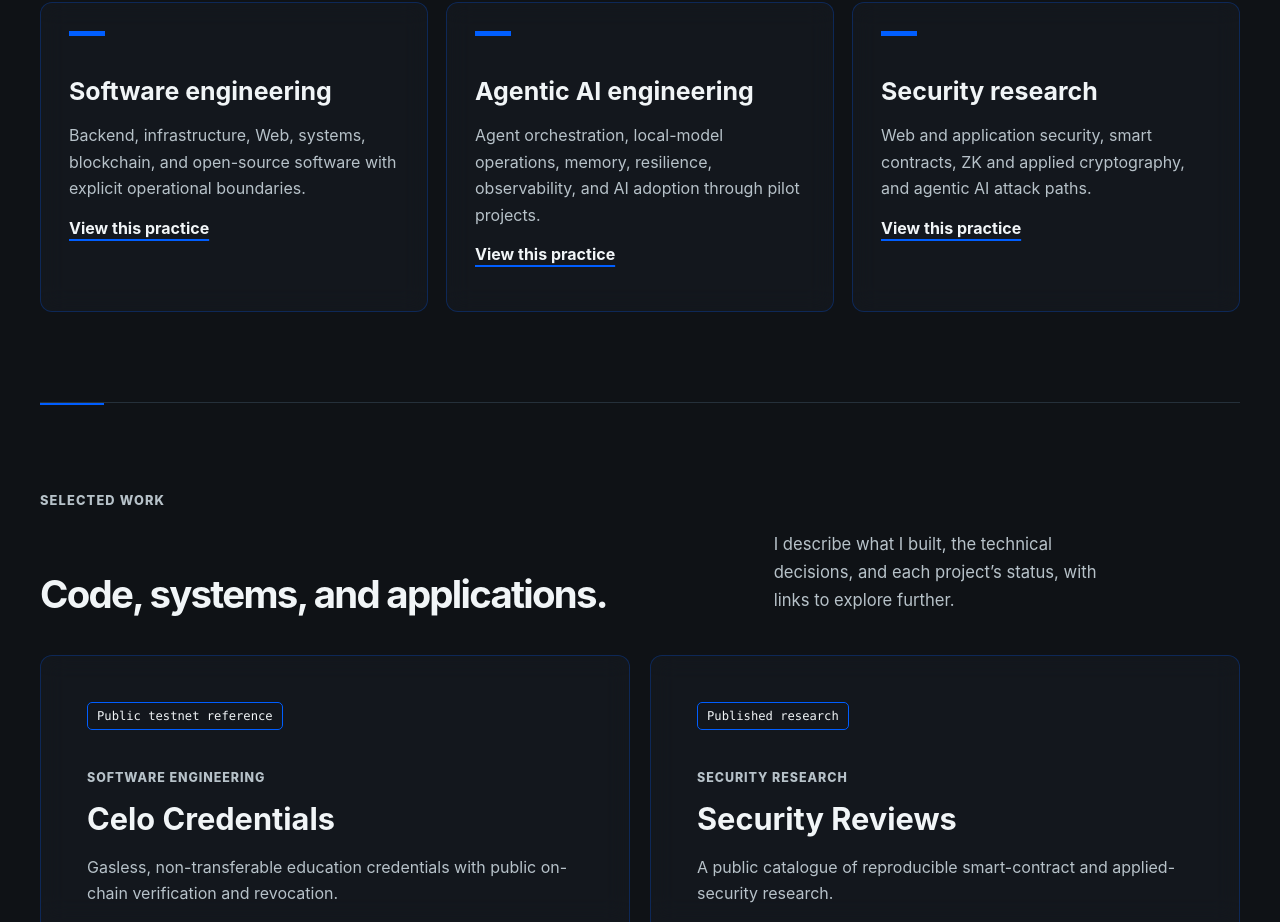
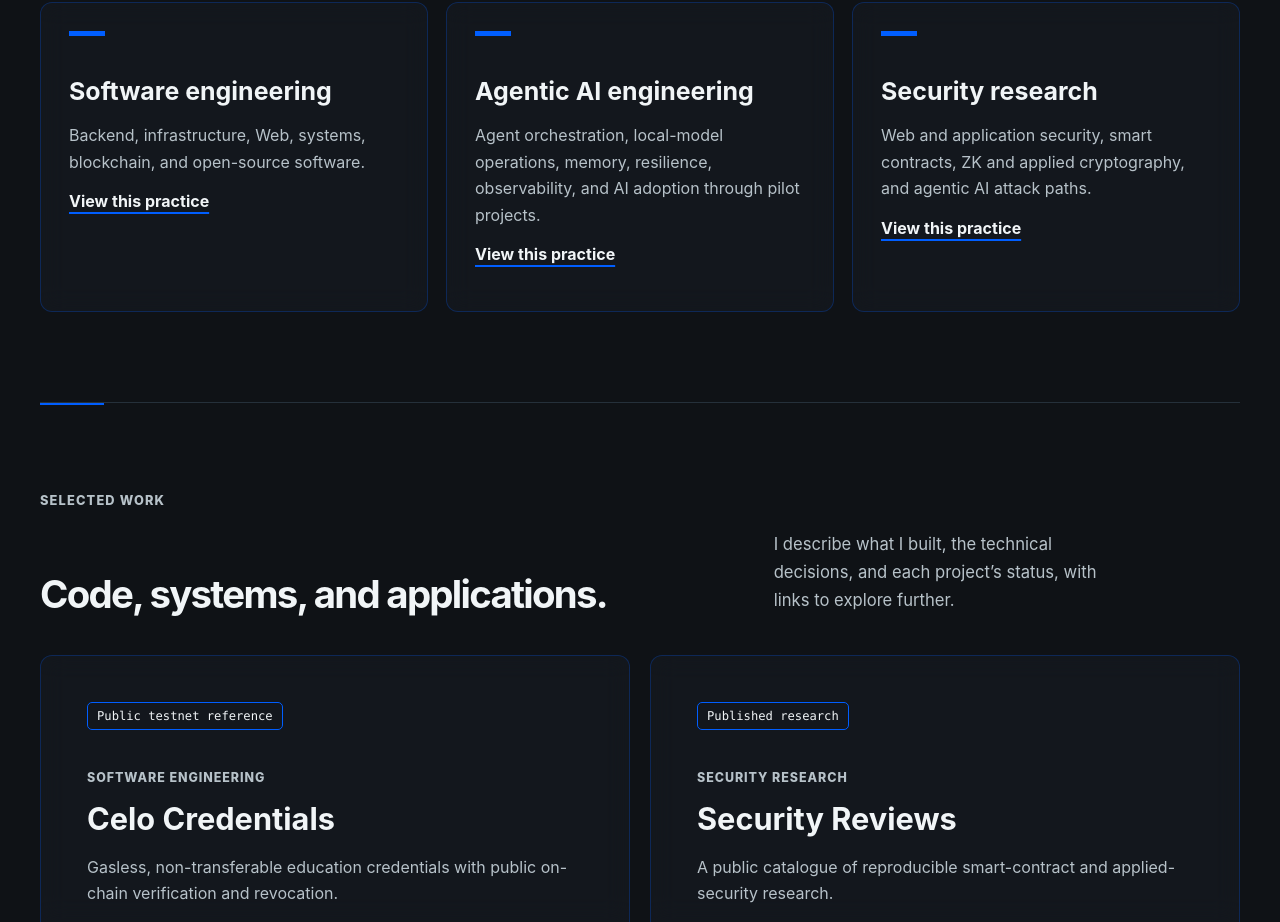
Before and after one commit to Musyg/musyg.github.io, a React (Vite) app: page / in a window 1280 px wide. Shown: the part 1078-2000 px from the top of the page. Built offline with nearby package versions, Linux system fonts and the light colour scheme.

Commit message:
fix: reconcile current practice copy with editorial guard

```diff
--- a/src/content/site.ts
+++ b/src/content/site.ts
@@ -905,8 +905,8 @@ export const practicePages: Record<
   software: {
     title: { en: "Software engineering", fr: "Ingénierie logicielle" },
     lead: {
-      en: "Backend, infrastructure, Web, systems, blockchain, and open-source software with explicit operational boundaries.",
-      fr: "Backend, infrastructure, Web, systèmes, blockchain et logiciels open source avec des limites opérationnelles explicites.",
+      en: "Backend, infrastructure, Web, systems, blockchain, and open-source software.",
+      fr: "Backend, infrastructure, Web, systèmes, blockchain et logiciels open source.",
     },
     capabilities: {
       en: [
```
